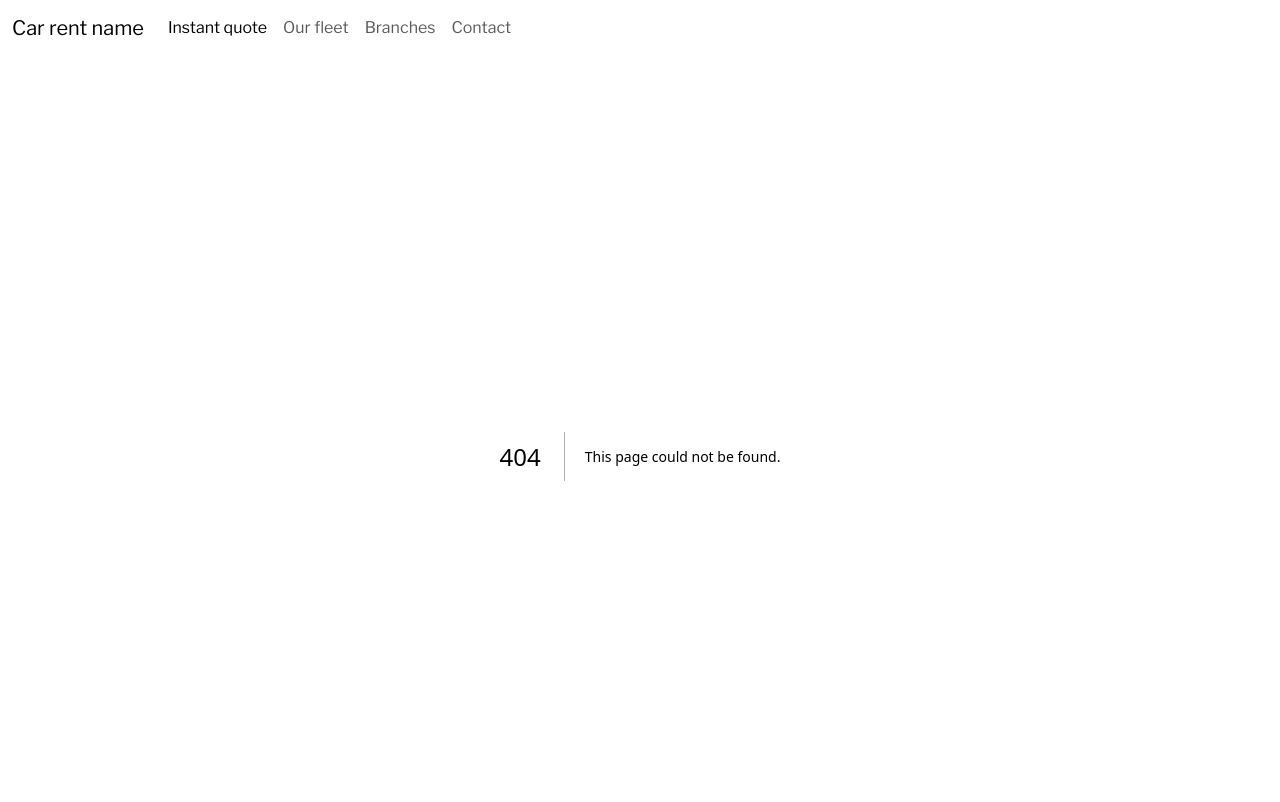
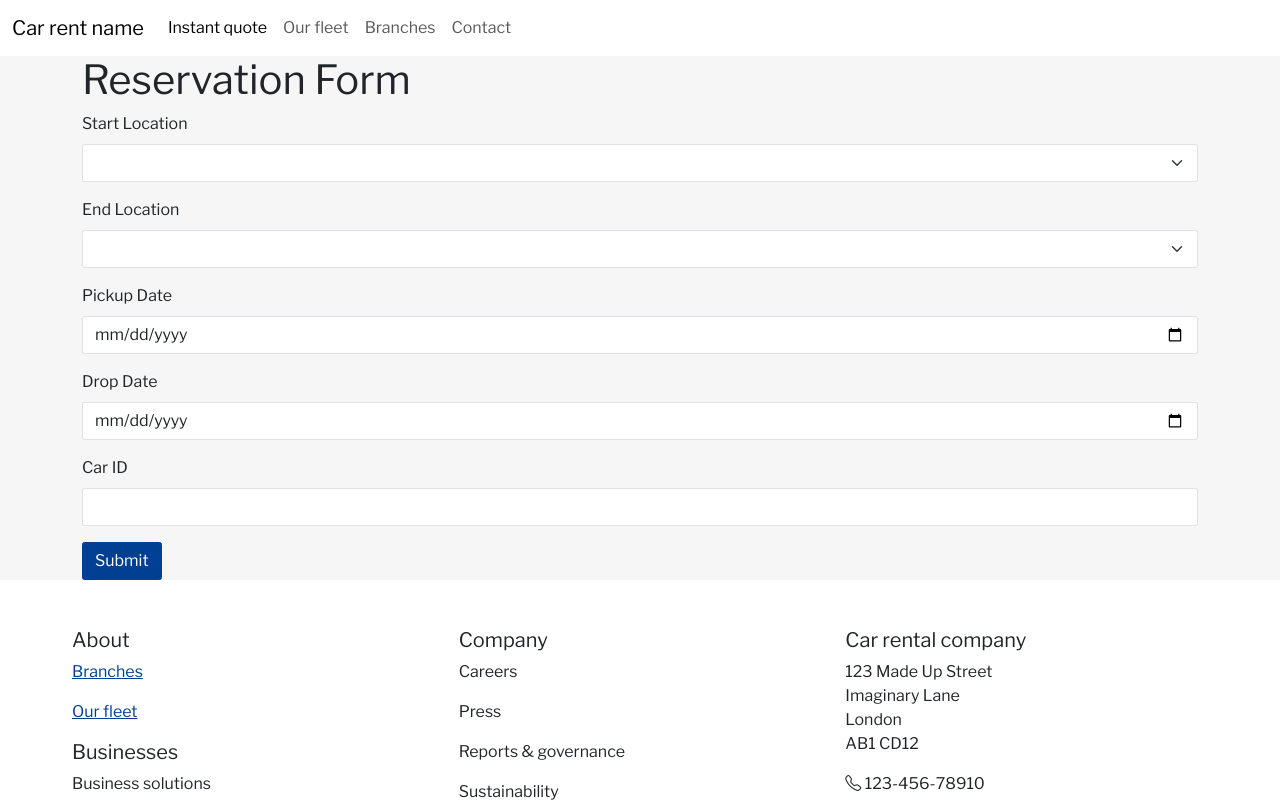
Before and after one commit to ben-oldham1/Car-Rental-Site, a Next.js app: page /reserve in a window 1280 px wide. Before the commit this address had no page. Shown: the top 802 px of the page. Built offline with nearby package versions, Linux system fonts and the light colour scheme.

Commit message:
Created component

```diff
--- /dev/null
+++ b/src/app/components/ReservationForm.js
@@ -0,0 +1,96 @@
+import { useState } from 'react';
+import branchData from '../data/Branches.json';
+
+const ReservationForm = ({ initialValues }) => {
+    const [formData, setFormData] = useState(initialValues || {});
+
+    const handleChange = (e) => {
+        const { name, value } = e.target;
+        setFormData({ ...formData, [name]: value });
+    };
+
+    const handleSubmit = (e) => {
+        e.preventDefault();
+        // Handle form submission logic here (e.g., send data to server, etc.)
+        console.log('Form submitted with data:', formData);
+    };
+
+    return (
+        <form onSubmit={handleSubmit}>
+            <div className="mb-3">
+                <label htmlFor="start" className="form-label">Start Location</label>
+                <select
+                    className="form-select"
+                    id="start"
+                    name="start"
+                    value={formData.start}
+                    onChange={handleChange}
+                >
+                    <option value='' disabled={true}>
+
+                    </option>
+                    {branchData.map((branch) => (
+                        <option key={branch.key} value={branch.name} selected={branch.name == formData.start ? true : false}>
+                            {branch.name}
+                        </option>
+                    ))}
+                </select>
+            </div>
+            <div className="mb-3">
+                <label htmlFor="end" className="form-label">End Location</label>
+                <select
+                    className="form-select"
+                    id="end"
+                    name="end"
+                    value={formData.end}
+                    onChange={handleChange}
+                >
+                    <option value='' disabled={true}>
+
+                    </option>
+                    {branchData.map((branch) => (
+                        <option key={branch.key} value={branch.name} selected={branch.name == formData.end ? true : false}>
+                            {branch.name}
+                        </option>
+                    ))}
+                </select>
+            </div>
+            <div className="mb-3">
+                <label htmlFor="pickup" className="form-label">Pickup Date</label>
+                <input
+                    type="date"
+                    className="form-control"
+                    id="pickup"
+                    name="pickup"
+                    value={formData.pickup}
+                    onChange={handleChange}
+                />
+            </div>
+            <div className="mb-3">
+                <label htmlFor="drop" className="form-label">Drop Date</label>
+                <input
+                    type="date"
+                    className="form-control"
+                    id="drop"
+                    name="drop"
+                    value={formData.drop}
+                    onChange={handleChange}
+                />
+            </div>
+            <div className="mb-3">
+                <label htmlFor="car" className="form-label">Car ID</label>
+                <input
+                    type="text"
+                    className="form-control"
+                    id="car"
+                    name="car"
+                    value={formData.car}
+                    onChange={handleChange}
+                />
+            </div>
+            <button type="submit" className="btn btn-primary">Submit</button>
+        </form>
+    );
+};
+
+export default ReservationForm;
--- /dev/null
+++ b/src/app/reserve/page.js
@@ -0,0 +1,37 @@
+"use client"
+
+import { useSearchParams } from 'next/navigation'
+import ReservationForm from '../components/ReservationForm';
+
+const Reservations = () => {
+
+  const searchParams = useSearchParams()
+  const start = searchParams.get('start') || ''
+  const end = searchParams.get('end') || ''
+  const pickup = searchParams.get('pickup') || ''
+  const drop = searchParams.get('drop') || ''
+  const car = searchParams.get('car') || ''
+
+  console.log(start)
+
+  const initialValues = {
+    start: start,
+    end: end,
+    pickup: pickup,
+    drop: drop,
+    car: car,
+  };
+
+  return (
+    <div className='container'>
+      <div className='row'>
+        <div className='col-12'>
+          <h1>Reservation Form</h1>
+          <ReservationForm initialValues={initialValues} />
+        </div>
+      </div>
+    </div>
+  );
+};
+
+export default Reservations;
```
Also changed, not shown: src/app/components/BranchCard.js (added, +57 -0 lines).
